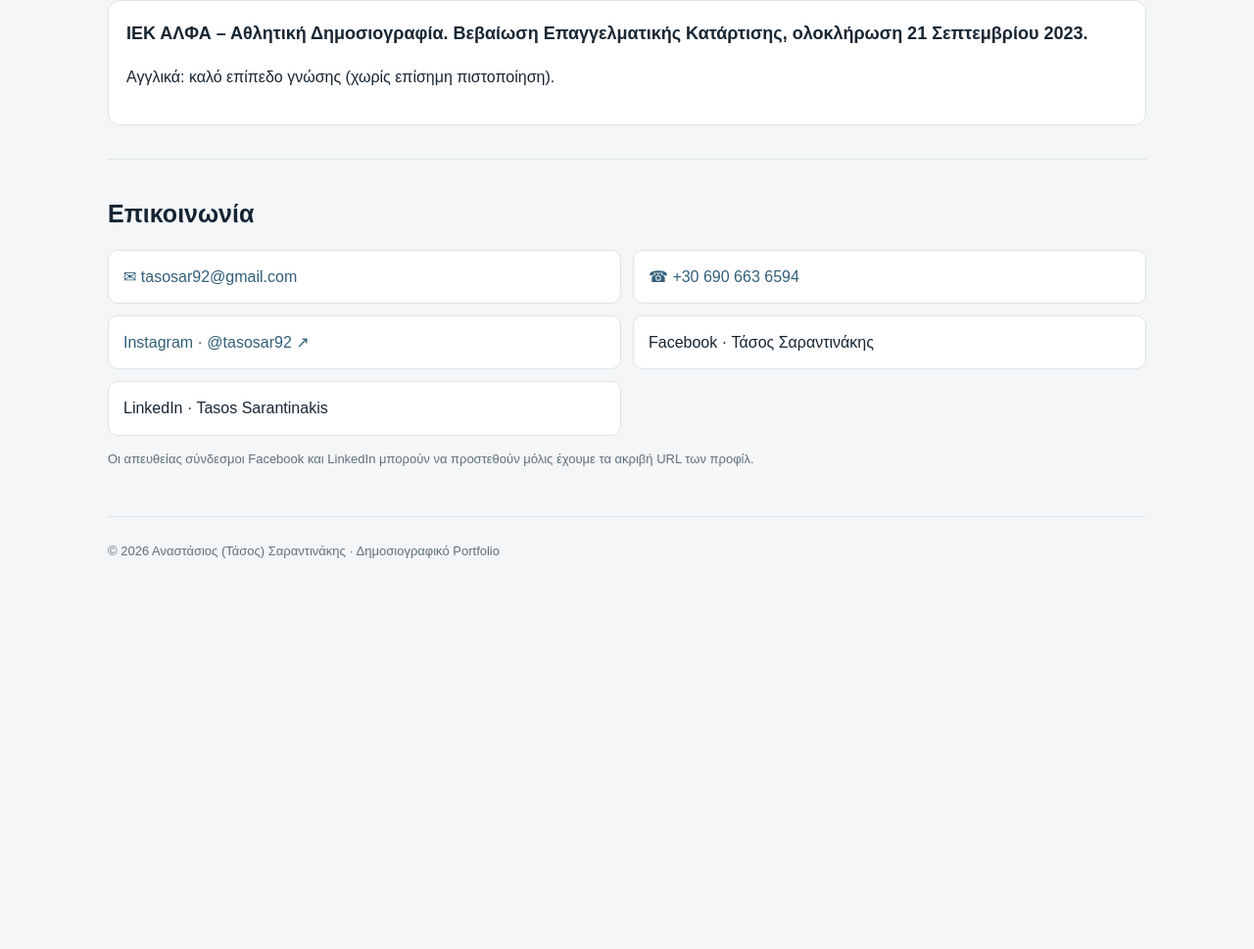
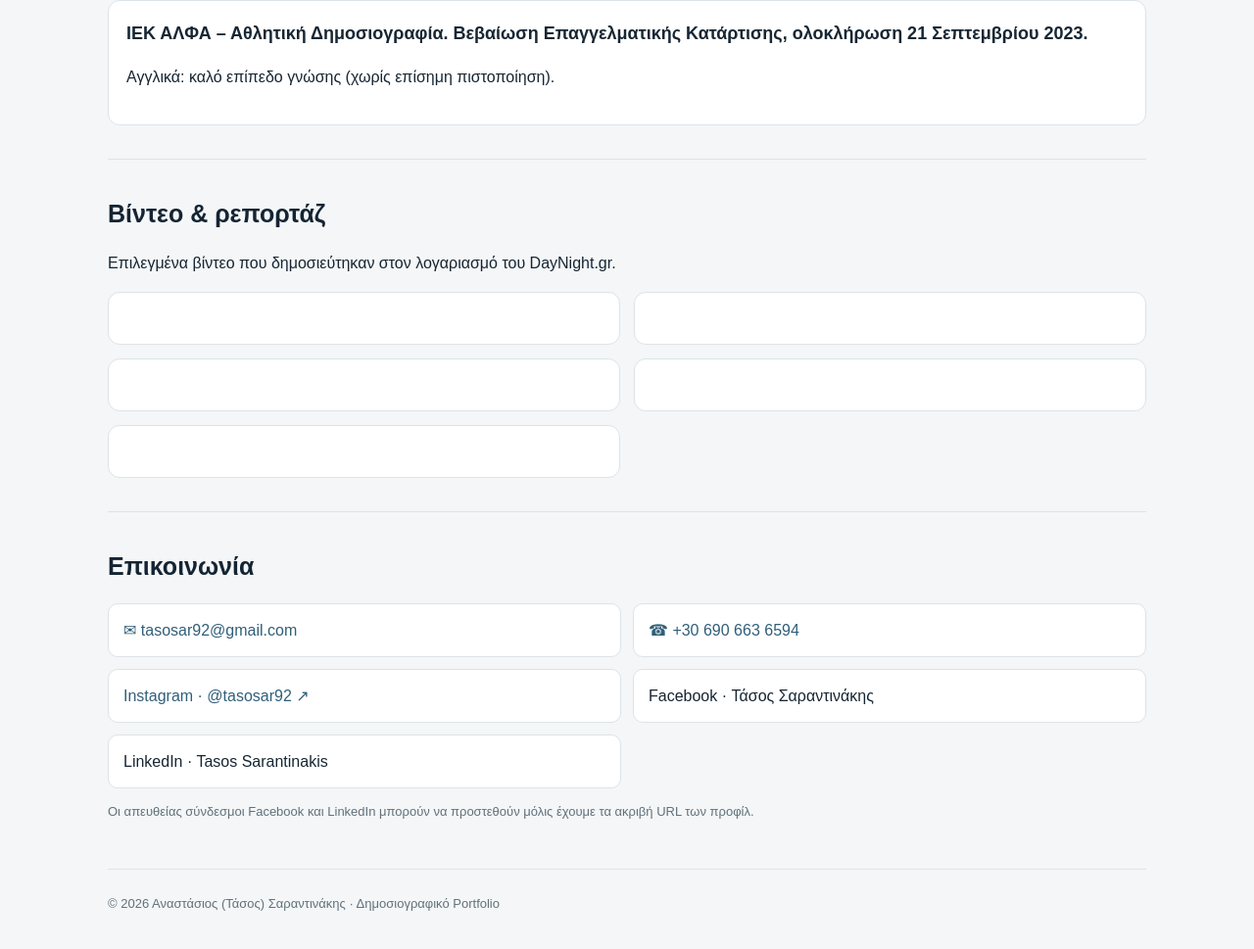
Before and after one commit to tasosar/tasosar.github.io, a plain HTML site: page index.html in a window 1280 px wide. Shown: the part 2983-3952 px from the top of the page at 98% size. Before the commit the page ends 3651 px from the top, so only its background shows below. Drawn offline with Linux system fonts and the light colour scheme; a script that the page names is missing.

Commit message:
Update index.html

```diff
--- a/index.html
+++ b/index.html
@@ -12,5 +12,28 @@
 <section class="section" id="sports"><h2>Επικοινωνία αθλητικών συλλόγων</h2><p>Συνεργασίες σε γραφεία Τύπου και στην επικοινωνία τοπικών αθλητικών συλλόγων.</p><ul class="clubs"><li><strong>Άρης Ρεθύμνου</strong> <span class="muted">· 2020–2021 και 2025–σήμερα</span></li><li><strong>Αστέρας Ρεθύμνου</strong> <span class="muted">· 2022–2024</span></li><li><strong>Ακαδημία Καλαθοσφαίρισης Ρεθύμνου</strong> <span class="muted">· 2022–2024</span></li><li><strong>Παναρκαδικός</strong> <span class="muted">· 2023–2024</span></li><li><strong>Ο.Φ. Αρμένων</strong> <span class="muted">· 2023–σήμερα</span></li><li><strong>Φλόγα Ρουστίκων</strong> <span class="muted">· 2024–2025</span></li><li><strong>Ποσειδώνας Γερανίου</strong> <span class="muted">· Ιούλιος 2026–σήμερα</span></li></ul></section>
 <section class="section" id="skills"><h2>Ψηφιακές δεξιότητες & εργαλεία</h2><ul class="skills"><li>WordPress</li><li>Canva</li><li>Microsoft Word</li><li>CapCut</li><li>Google Analytics 4</li><li>TikTok Studio</li><li>Meta Business Suite</li><li>Εργαλεία AI για υποστήριξη έρευνας, παραγωγής και επιμέλειας περιεχομένου</li></ul></section>
 <section class="section" id="education"><h2>Εκπαίδευση & γλώσσες</h2><div class="card"><h3>ΙΕΚ ΑΛΦΑ – Αθλητική Δημοσιογραφία. Βεβαίωση Επαγγελματικής Κατάρτισης, ολοκλήρωση 21 Σεπτεμβρίου 2023.</h3><p>Αγγλικά: καλό επίπεδο γνώσης (χωρίς επίσημη πιστοποίηση).</p></div></section>
-<section class="section" id="contact"><h2>Επικοινωνία</h2><div class="contact"><a href="mailto:tasosar92@gmail.com">✉ tasosar92@gmail.com</a><a href="tel:+306906636594">☎ +30 690 663 6594</a><a href="https://www.instagram.com/tasosar92/" target="_blank" rel="noopener">Instagram · @tasosar92 ↗</a><div>Facebook · Τάσος Σαραντινάκης</div><div>LinkedIn · Tasos Sarantinakis</div></div><p class="small">Οι απευθείας σύνδεσμοι Facebook και LinkedIn μπορούν να προστεθούν μόλις έχουμε τα ακριβή URL των προφίλ.</p></section>
+<section class="section" id="videos">
+  <h2>Βίντεο & ρεπορτάζ</h2>
+  <p>Επιλεγμένα βίντεο που δημοσιεύτηκαν στον λογαριασμό του DayNight.gr.</p>
+
+  <div class="grid">
+    <div class="card">
+      <blockquote class="tiktok-embed" cite="https://www.tiktok.com/@daynight.gr/video/7673116388549987586" data-video-id="7673116388549987586"><section></section></blockquote>
+    </div>
+    <div class="card">
+      <blockquote class="tiktok-embed" cite="https://www.tiktok.com/@daynight.gr/video/7667528803450752278" data-video-id="7667528803450752278"><section></section></blockquote>
+    </div>
+    <div class="card">
+      <blockquote class="tiktok-embed" cite="https://www.tiktok.com/@daynight.gr/video/7642313404165672214" data-video-id="7642313404165672214"><section></section></blockquote>
+    </div>
+    <div class="card">
+      <blockquote class="tiktok-embed" cite="https://www.tiktok.com/@daynight.gr/video/7633412655662779670" data-video-id="7633412655662779670"><section></section></blockquote>
+    </div>
+    <div class="card">
+      <blockquote class="tiktok-embed" cite="https://www.tiktok.com/@daynight.gr/video/7644545064596770070" data-video-id="7644545064596770070"><section></section></blockquote>
+    </div>
+  </div>
+
+  <script async src="https://www.tiktok.com/embed.js"></script>
+</section><section class="section" id="contact"><h2>Επικοινωνία</h2><div class="contact"><a href="mailto:tasosar92@gmail.com">✉ tasosar92@gmail.com</a><a href="tel:+306906636594">☎ +30 690 663 6594</a><a href="https://www.instagram.com/tasosar92/" target="_blank" rel="noopener">Instagram · @tasosar92 ↗</a><div>Facebook · Τάσος Σαραντινάκης</div><div>LinkedIn · Tasos Sarantinakis</div></div><p class="small">Οι απευθείας σύνδεσμοι Facebook και LinkedIn μπορούν να προστεθούν μόλις έχουμε τα ακριβή URL των προφίλ.</p></section>
 <footer class="footer">© 2026 Αναστάσιος (Τάσος) Σαραντινάκης · Δημοσιογραφικό Portfolio</footer></main></body></html>
```
